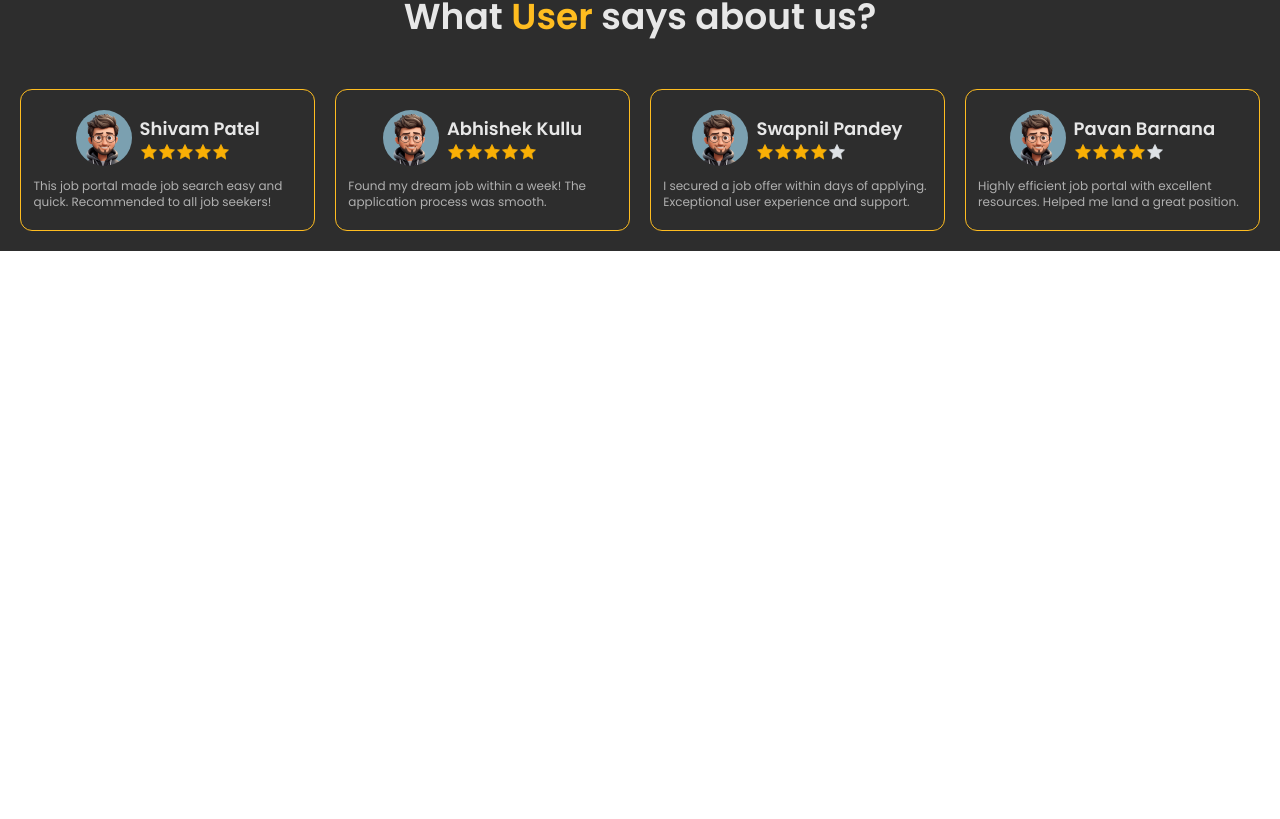
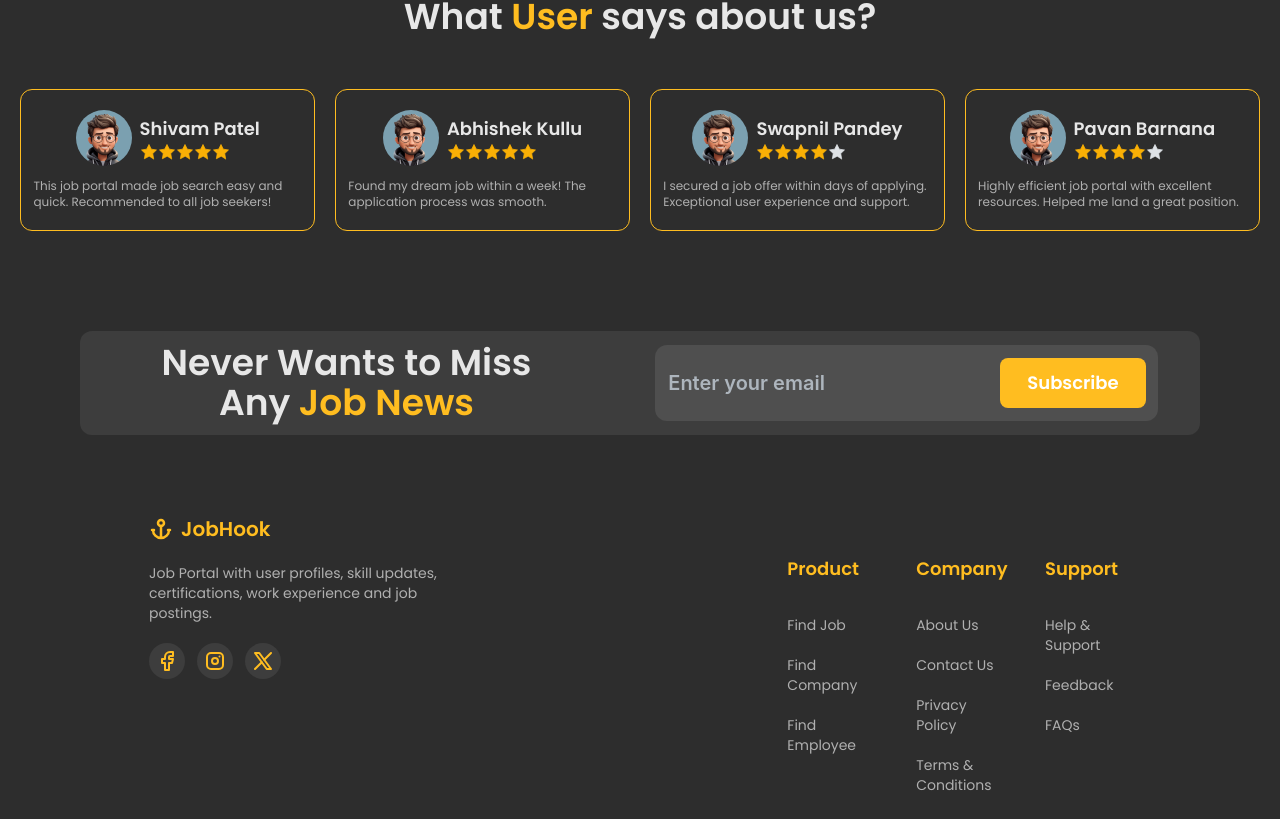
Before and after one commit to DBappa/Job-Portal, a React (Vite) app in the folder job-portal/: page / in a window 1280 px wide. Shown: the part 1937-2756 px from the top of the page. Before the commit the page ends 2188 px from the top, so only its background shows below. Built offline with nearby package versions, Linux system fonts and the light colour scheme.

Commit message:
Footer Subscribe Design.Landing page completed

```diff
--- /dev/null
+++ b/job-portal/src/Footer/Footer.tsx
@@ -0,0 +1,59 @@
+import React from "react";
+import {
+  IconAnchor,
+  IconBrandFacebook,
+  IconBrandInstagram,
+  IconBrandX,
+} from "@tabler/icons-react";
+import { footerLinks } from "../Data/Data";
+
+const Footer = () => {
+  return (
+    <div className="mt-20 pb-5 flex gap-5 justify-around">
+      <div className="w-1/4 flex flex-col gap-5">
+        <div className="flex gap-2 items-center text-bright-sun-400">
+          <IconAnchor stroke={2.5} className="h-6 w-6" />
+          <div className="text-xl font-semibold">JobHook</div>
+        </div>
+        <div className="text-sm text-mine-shaft-300">
+          Job Portal with user profiles, skill updates, certifications, work
+          experience and job postings.
+        </div>
+        <div
+          className="flex gap-3 text-bright-sun-400 [&>div]:bg-mine-shaft-900 [&>div]:p-1.5 [&>div]:rounded-full
+        [&>div]:cursor-pointer [&>div]:hover:bg-mine-shaft-600"
+        >
+          <div>
+            <IconBrandFacebook className="h-6 w-6" />
+          </div>
+          <div>
+            <IconBrandInstagram className="h-6 w-6" />
+          </div>
+          <div>
+            <IconBrandX className="h-6 w-6" />
+          </div>
+        </div>
+      </div>
+      <div className="flex justify-between mt-10">
+        {footerLinks.map((item, index) => (
+          <div key={index} className="w-1/4 flex flex-col gap-4">
+            <div className="text-lg text-bright-sun-400 font-semibold mb-4">
+              {item.title}
+            </div>
+            {item.links.map((link, index) => (
+              <div
+                key={index}
+                className="text-sm text-mine-shaft-300 hover:cursor-pointer
+                 hover:text-bright-sun-400 mb-1 hover:translate-x-2 transition duration-300 easy-in-out"
+              >
+                {link}
+              </div>
+            ))}
+          </div>
+        ))}
+      </div>
+    </div>
+  );
+};
+
+export default Footer;
--- /dev/null
+++ b/job-portal/src/LandingPage/Subscribe.tsx
@@ -0,0 +1,18 @@
+import { Button, TextInput } from "@mantine/core";
+import React from "react";
+
+const Subscribe = () => {
+  return (
+    <div className="mt-20 flex items-center bg-mine-shaft-900 mx-20 py-3 rounded-xl justify-around">
+      <div className="text-4xl w-2/5  text-center font-semibold text-mine-shaft-100">
+        Never Wants to Miss Any <span className="text-bright-sun-400">Job News</span>
+      </div>
+      <div className="flex gap-4 rounded-xl bg-mine-shaft-700 px-3 py-2 items-center">
+        <TextInput className="[&_input]:text-mine-shaft-100 font-semibold" variant="unstyled" placeholder="Enter your email" size="xl"/>
+        <Button className="!rounded-lg" size="lg" color="bright-sun.4" variant="filled">Subscribe</Button>
+      </div>
+    </div>
+  );
+};
+
+export default Subscribe;
--- a/job-portal/src/Pages/HomePage.tsx
+++ b/job-portal/src/Pages/HomePage.tsx
@@ -5,6 +5,8 @@ import Companies from '../LandingPage/Companies'
 import JobCategory from '../LandingPage/JobCategory'
 import Working from '../LandingPage/Working'
 import Testimonials from '../LandingPage/Testimonials'
+import Subscribe from '../LandingPage/Subscribe'
+import Footer from '../Footer/Footer'
 
 const HomePage = () => {
   return (
@@ -15,6 +17,8 @@ const HomePage = () => {
         <JobCategory/>
         <Working/>
         <Testimonials/>
+        <Subscribe/>
+        <Footer/>
     </div>
 
   )
```
